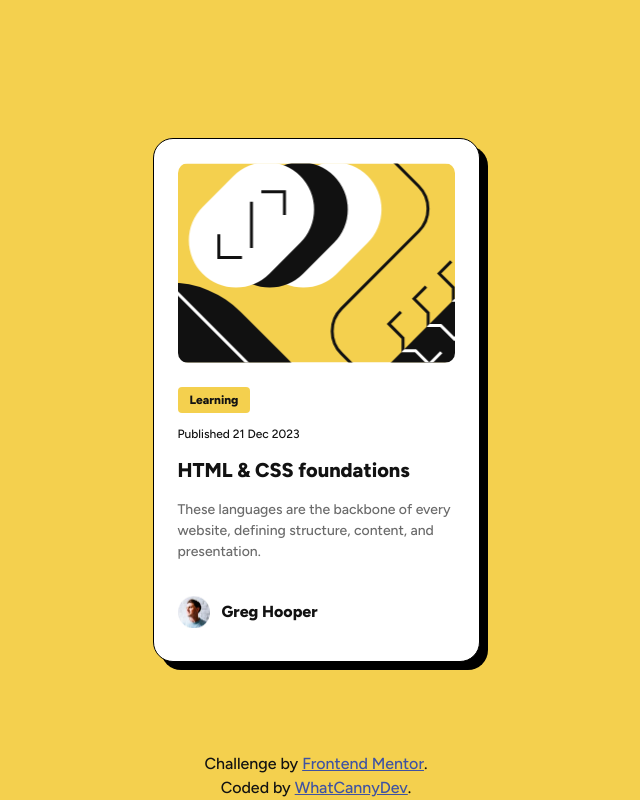
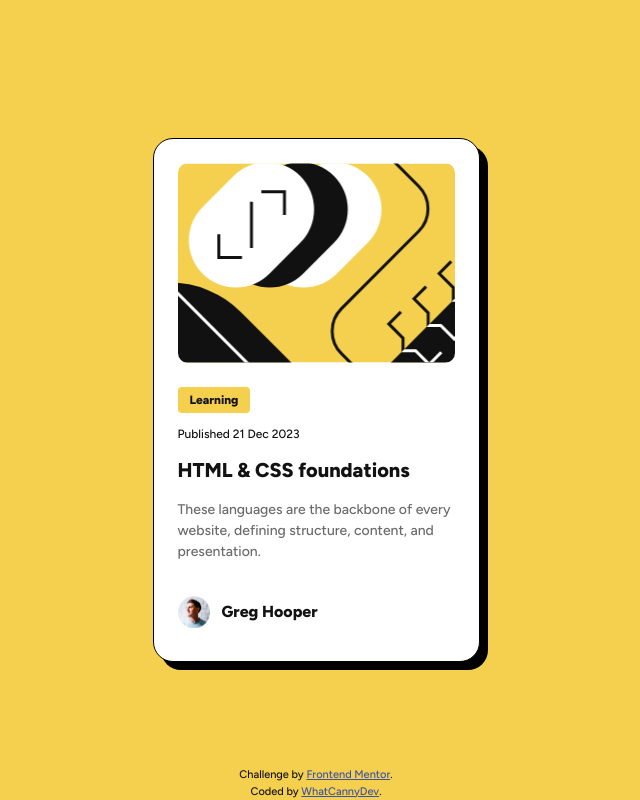
Before and after one commit to CannyRo/FrontendMentor_BlogPreviewCard_ckPaj01IcS, a plain HTML site: page index.html in a window 1280 px wide. Shown: the whole page, without its empty margins (324-964 px from the left). Drawn offline with Linux system fonts and the light colour scheme.

Commit message:
footer signature fixed

```diff
--- a/index.html
+++ b/index.html
@@ -10,17 +10,6 @@
   <link rel="stylesheet" href="normalize.css">
   <link rel="stylesheet" href="style.css">
   <title>Frontend Mentor | Blog preview card</title>
-  <!-- Feel free to remove these styles or customise in your own stylesheet 👍 -->
-  <style>
-    .footer {
-      font-size: 11px;
-      text-align: center;
-    }
-
-    .footer a {
-      color: hsl(228, 45%, 44%);
-    }
-  </style>
 </head>
 
 <body>
--- a/style.css
+++ b/style.css
@@ -86,4 +86,12 @@ body{
 .footer{
     position: absolute;
     bottom: 0;
+    text-align: center;
 }
+.footer div{
+    font-size: 11px;
+}
+.footer a {
+    font-size: 11px;
+    color: hsl(228, 45%, 44%);
+}
```
